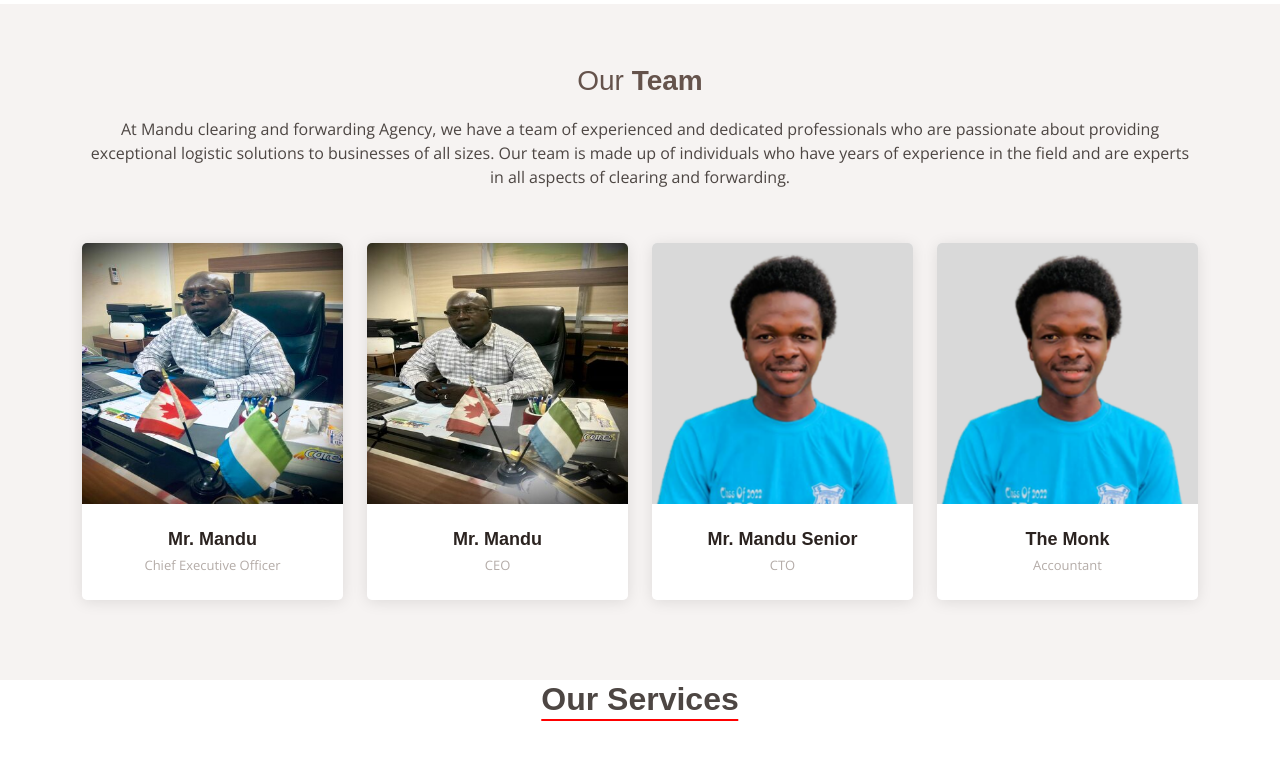
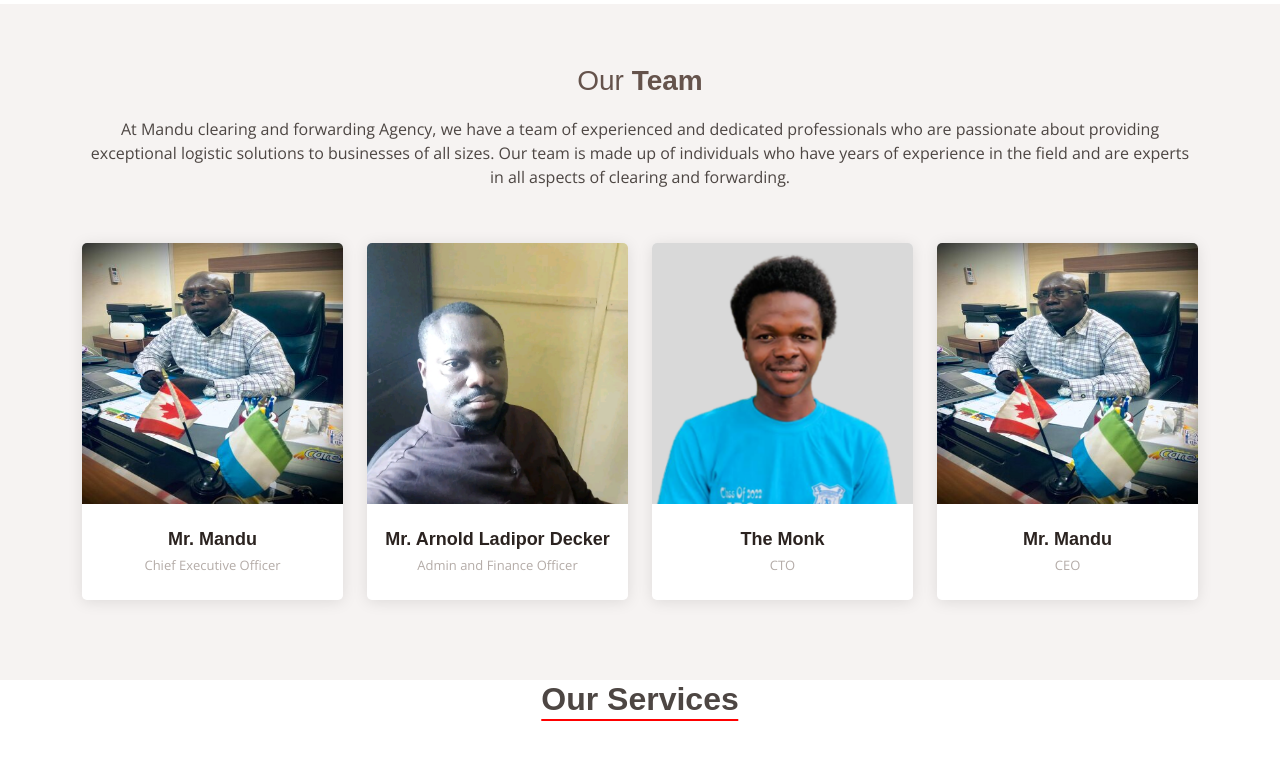
Before and after one commit to Dmonk204/Mandu_cf, a Django app: page / in a window 1280 px wide. Shown: the part 2053-2822 px from the top of the page. Run offline with Django 4.2, Linux system fonts and the light colour scheme; some libraries are stand-ins or nearby versions; some web fonts are replaced.

Commit message:
admin ch

```diff
--- a/base/templates/base/about.html
+++ b/base/templates/base/about.html
@@ -123,7 +123,7 @@
           <div class="col-lg-3 col-md-6 d-flex align-items-stretch">
             <div class="member" data-aos="fade-up" data-aos-delay="200">
               <div class="member-img">
-                <img src="{% static 'img/testimonials/monk.png' %}" class="img-fluid" alt="">
+                <img src="{% static 'img/team/monk.png' %}" class="img-fluid" alt="">
                 <div class="social">
                   <a href=""><i class="bi bi-twitter"></i></a>
                   <a href=""><i class="bi bi-facebook"></i></a>
@@ -141,7 +141,7 @@
           <div class="col-lg-3 col-md-6 d-flex align-items-stretch">
             <div class="member" data-aos="fade-up" data-aos-delay="300">
               <div class="member-img">
-                <img src="{% static 'img/testimonials/ma4.jpg' %}" class="img-fluid" alt="">
+                <img src="{% static 'img/team/ma4.jpg' %}" class="img-fluid" alt="">
                 <div class="social">
                   <a href=""><i class="bi bi-twitter"></i></a>
                   <a href=""><i class="bi bi-facebook"></i></a>
--- a/base/templates/base/home.html
+++ b/base/templates/base/home.html
@@ -158,7 +158,7 @@
           <div class="col-lg-3 col-md-6 d-flex align-items-stretch">
             <div class="member" data-aos="fade-up" data-aos-delay="100">
               <div class="member-img">
-                <img src="{% static 'img/team/ma3.jpg' %}" class="img-fluid" alt="">
+                <img src="{% static 'img/team/admin.jpg' %}" class="img-fluid" alt="">
                 <div class="social">
                   <a href=""><i class="bi bi-twitter"></i></a>
                   <a href=""><i class="bi bi-facebook"></i></a>
@@ -167,12 +167,11 @@
                 </div>
               </div>
               <div class="member-info">
-                <h4>Mr. Mandu</h4>
-                <span>CEO</span>
+                <h4>Mr. Arnold Ladipor Decker</h4>
+                <span>Admin and Finance Officer</span>
               </div>
             </div>
           </div>
-
 
           <div class="col-lg-3 col-md-6 d-flex align-items-stretch">
             <div class="member" data-aos="fade-up" data-aos-delay="200">
@@ -186,7 +185,7 @@
                 </div>
               </div>
               <div class="member-info">
-                <h4>Mr. Mandu Senior</h4>
+                <h4>The Monk</h4>
                 <span>CTO</span>
               </div>
             </div>
@@ -195,7 +194,7 @@
           <div class="col-lg-3 col-md-6 d-flex align-items-stretch">
             <div class="member" data-aos="fade-up" data-aos-delay="300">
               <div class="member-img">
-                <img src="{% static 'img/team/monk.png' %}" class="img-fluid" alt="">
+                <img src="{% static 'img/team/ma4.jpg' %}" class="img-fluid" alt="">
                 <div class="social">
                   <a href=""><i class="bi bi-twitter"></i></a>
                   <a href=""><i class="bi bi-facebook"></i></a>
@@ -204,8 +203,8 @@
                 </div>
               </div>
               <div class="member-info">
-                <h4>The Monk</h4>
-                <span>Accountant</span>
+                <h4>Mr. Mandu</h4>
+                <span>CEO</span>
               </div>
             </div>
           </div>
```
